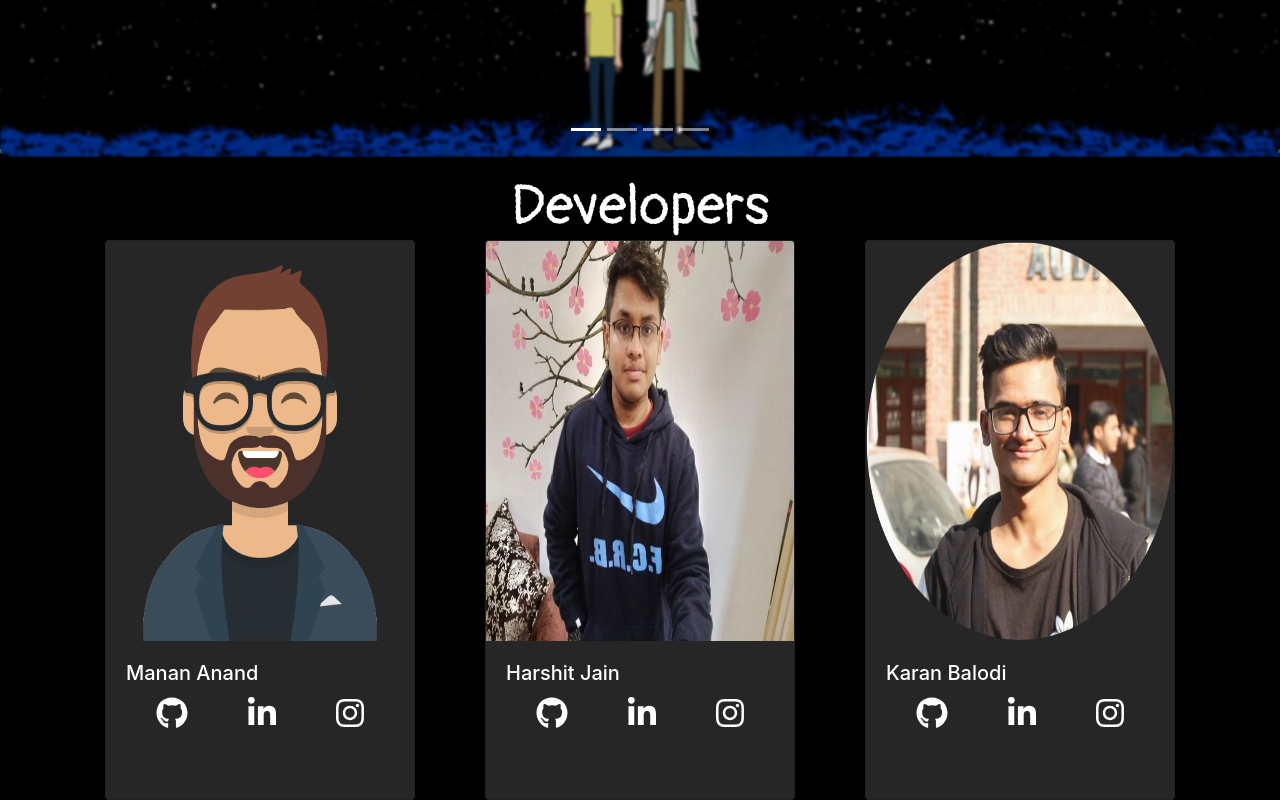
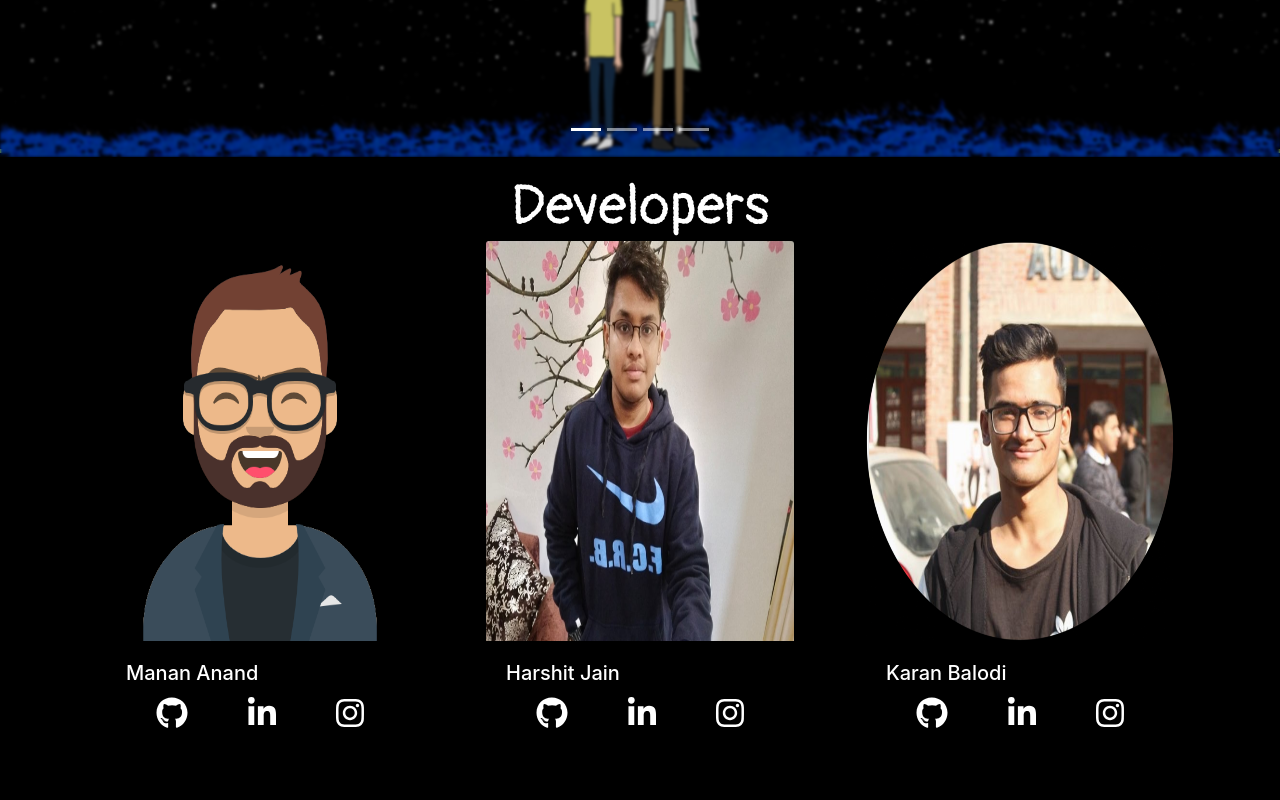
Before and after one commit to Codexharshit2512/rick-and-morty-wiki, a React (Create React App) app: page / in a window 1280 px wide. Shown: the part 3150-3950 px from the top of the page. Built offline with nearby package versions, Linux system fonts and the light colour scheme.

Commit message:
error page edited

```diff
--- a/src/components/DeveloperSection/DevCard.js
+++ b/src/components/DeveloperSection/DevCard.js
@@ -14,7 +14,7 @@ const DevCard=(props)=>(
 
 
 
-    <div className="card">
+    <div className="card" style={{backgroundColor:'black'}}>
     <img className="card-img-top" src={props.img} alt="" />
     <div className="card-body">
 <h5 className="card-title">{props.name}</h5>
--- a/src/router/router.js
+++ b/src/router/router.js
@@ -3,6 +3,7 @@ import { BrowserRouter as Router, Switch, Route } from "react-router-dom";
 import LandingPage from "../screens/LandingPage";
 import CharacterPage from "../screens/CharacterPage";
 import SeasonPage from '../screens/SeasonPage.js';
+import ErrorPage from '../components/ErrorPage';
 
 const routes = (
   <Router>
@@ -11,6 +12,7 @@ const routes = (
         <Route exact path="/" component={LandingPage} />
         <Route exact path="/characters" component={CharacterPage} />
         <Route exact path="/seasons/:id" component={SeasonPage} />
+        <Route component={ErrorPage} />
       </Switch>
     </div>
   </Router>
--- a/src/styles/components/errorPage/error.scss
+++ b/src/styles/components/errorPage/error.scss
@@ -3,25 +3,20 @@
 .error{
     background-image: url("../../../images/final.jpg");
     background-size:cover;
+    background-position: center;
     height: 100vh;
     width: 100vw;
-
-
 }
 
 p{
     color:white;
     text-align:center;
 
-
-
-
 }
 
 .main-heading{
     color:GREEN;
     text-align:center;
-
     font-size:2.5rem;
 
 }
```
